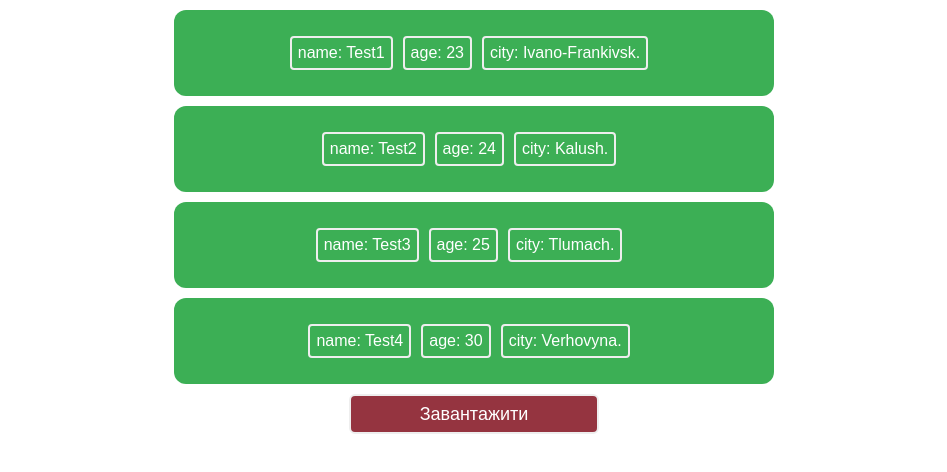
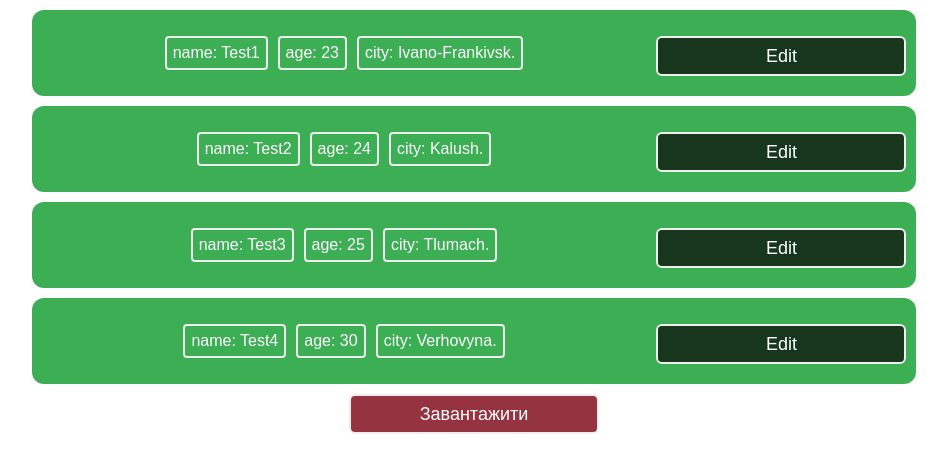
Before and after one commit to ozz-rjq/ajax-training, a website: page index.html in a window 1280 px wide. Both pictures are taken after a click on the button "Завантажити". Shown: the whole page, without its empty margins (166-1113 px from the left). Drawn offline with Linux system fonts and the light colour scheme.

Commit message:
Add explicit edit button

```diff
--- a/ajax.js
+++ b/ajax.js
@@ -66,13 +66,25 @@ function addLine(line) {
 	cityNode.classList.add('city');
 	cityNode.innerHTML = `city: ${line.city}.`
 
+	let btnNode = document.createElement('button');
+	btnNode.classList.add('btn');
+	btnNode.classList.add('btn-edit');
+	btnNode.innerHTML = `Edit`;
+
+	btnNode.addEventListener('click', editLine);
+
 	p.appendChild(nameNode);
 	p.appendChild(ageNode);
 	p.appendChild(cityNode);
+	p.appendChild(btnNode);
 
 	lineMarkup.appendChild(p);
 
 	dataBlock.appendChild(lineMarkup);
+}
+
+function editLine() {
+	console.log('edit');
 }
 
 // handle context menu
--- a/style.css
+++ b/style.css
@@ -30,6 +30,12 @@ body {
 	animation: btnSaveAppear 0.5s;
 }
 
+.btn-edit {
+	background-color: rgba(13, 25, 17, 0.8);
+
+	float: right;
+}
+
 .btn:hover {
 	cursor: pointer;
 
@@ -41,7 +47,7 @@ body {
 
 .line {
 	box-sizing: border-box;
-	width: 600px;
+	width: 70%;
 	padding: 10px;
 	margin: 10px auto;
 
```
